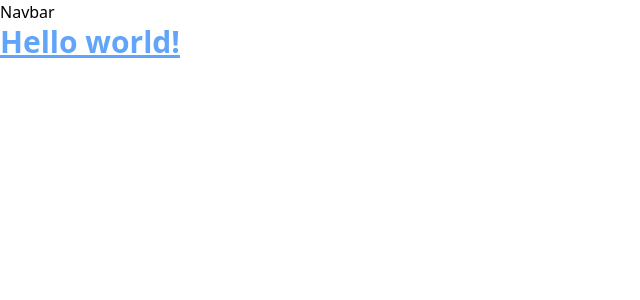
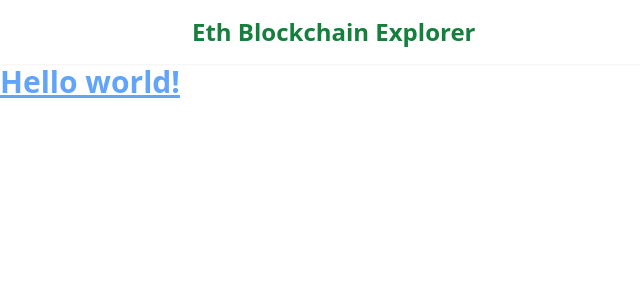
Before and after one commit to emdavidmoreno/eth-explorer, a React (Create React App) app: page / in a window 1280 px wide. Shown: the top 300 px of the page, without its empty margins (0-640 px from the left). Built offline with nearby package versions, Linux system fonts and the light colour scheme.

Commit message:
create navbar component

```diff
--- a/src/components/Navbar.jsx
+++ b/src/components/Navbar.jsx
@@ -1,8 +1,10 @@
 
 const Navbar = () => {
   return (
-    <div>
-      Navbar
+    <div className="flex w-full shadow-sm">
+      <div className="flex mx-auto w-full max-w-4xl justify-end my-4 justify-between">
+        <div className="font-bold text-2xl md:text4xl text-green-700">Eth Blockchain Explorer</div>
+      </div>
     </div>
   );
 };
```
